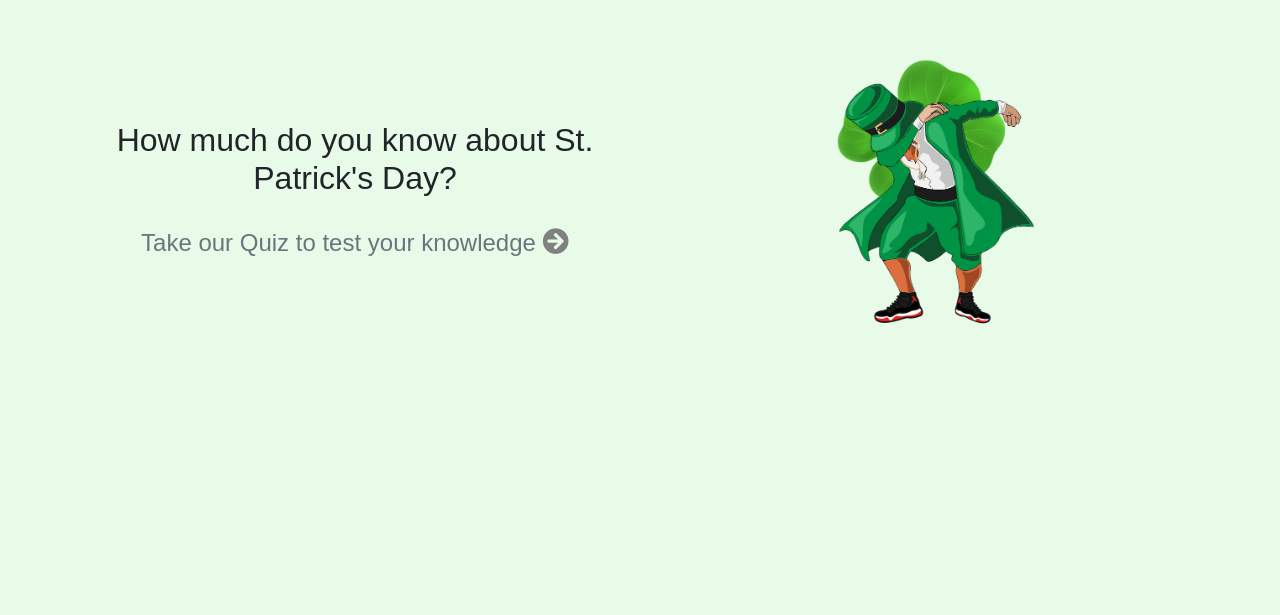
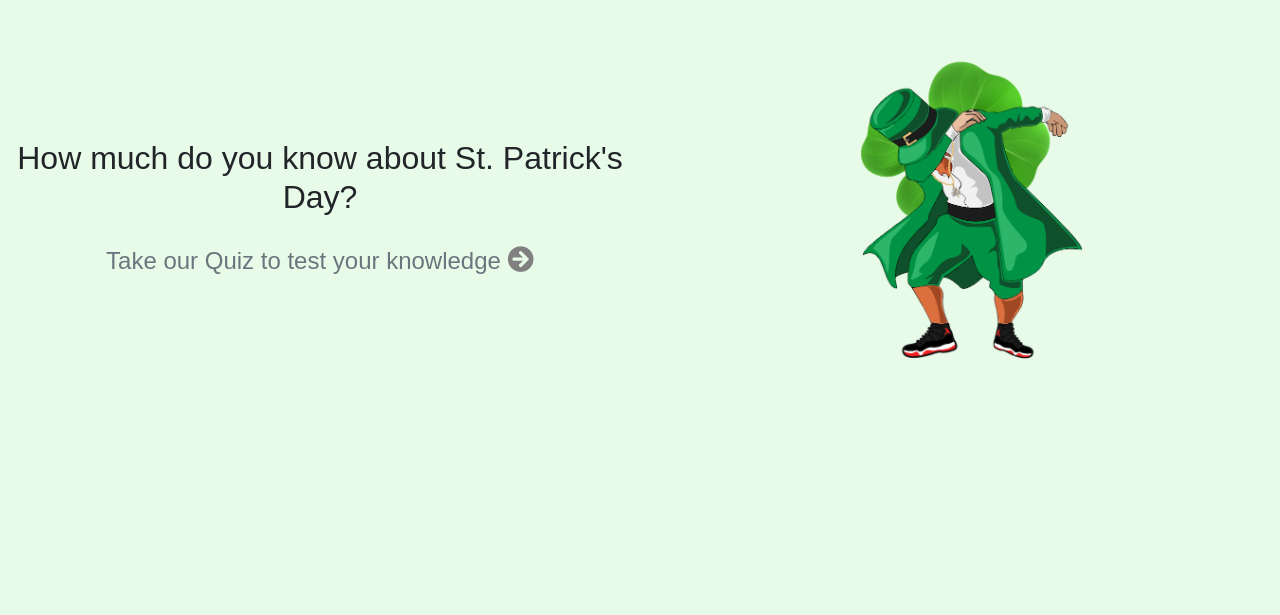
Before and after one commit to jumboduck/st-patricks-quiz, a Flask app: page / in a window 1280 px wide. Shown: the part 120-735 px from the top of the page. Run offline with Flask 2, Linux system fonts and the light colour scheme; some libraries are stand-ins or nearby versions; some web fonts are replaced.

Commit message:
Changed div class {block content} to container-fluid

```diff
--- a/templates/base.html
+++ b/templates/base.html
@@ -37,7 +37,7 @@
                 </div>
             </nav>
         </header>
-        <div class="container mb-3">
+        <div class="container-fluid mb-3">
             {% block content %} {% endblock %}
         </div>
 
```
